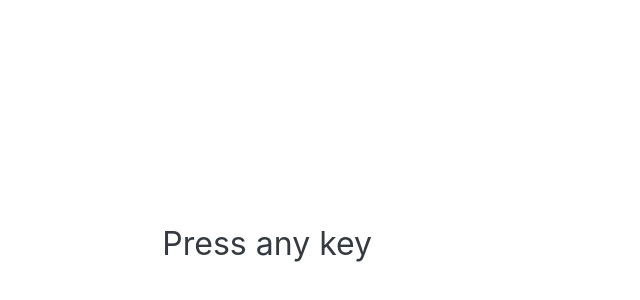
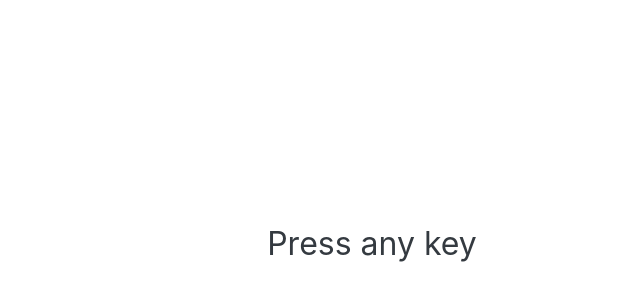
Before and after one commit to jader-rubini/vue-keystroke, a Vue app: page / in a window 1280 px wide. Shown: the part 156-456 px from the top of the page, without its empty margins (268-908 px from the left). Built offline with nearby package versions, Linux system fonts and the light colour scheme.

Commit message:
Small changes to CSS

```diff
--- a/src/assets/main.css
+++ b/src/assets/main.css
@@ -1,35 +1,22 @@
 @import './base.css';
 
 #app {
+  text-align: center;
+  font-weight: normal;
+
+  display: grid;
+  gap: 1rem;
   max-width: 1280px;
-  margin: 0 auto;
   padding: 2rem;
-
-  font-weight: normal;
-}
-
-a,
-.green {
-  text-decoration: none;
-  color: hsla(160, 100%, 37%, 1);
-  transition: 0.4s;
-}
-
-@media (hover: hover) {
-  a:hover {
-    background-color: hsla(160, 100%, 37%, 0.2);
-  }
 }
 
 @media (min-width: 1024px) {
   body {
-    display: flex;
+    display: grid;
     place-items: center;
   }
 
   #app {
-    display: grid;
-    grid-template-columns: 1fr 1fr;
-    padding: 0 2rem;
+    gap: 2.5rem;
   }
 }
```
